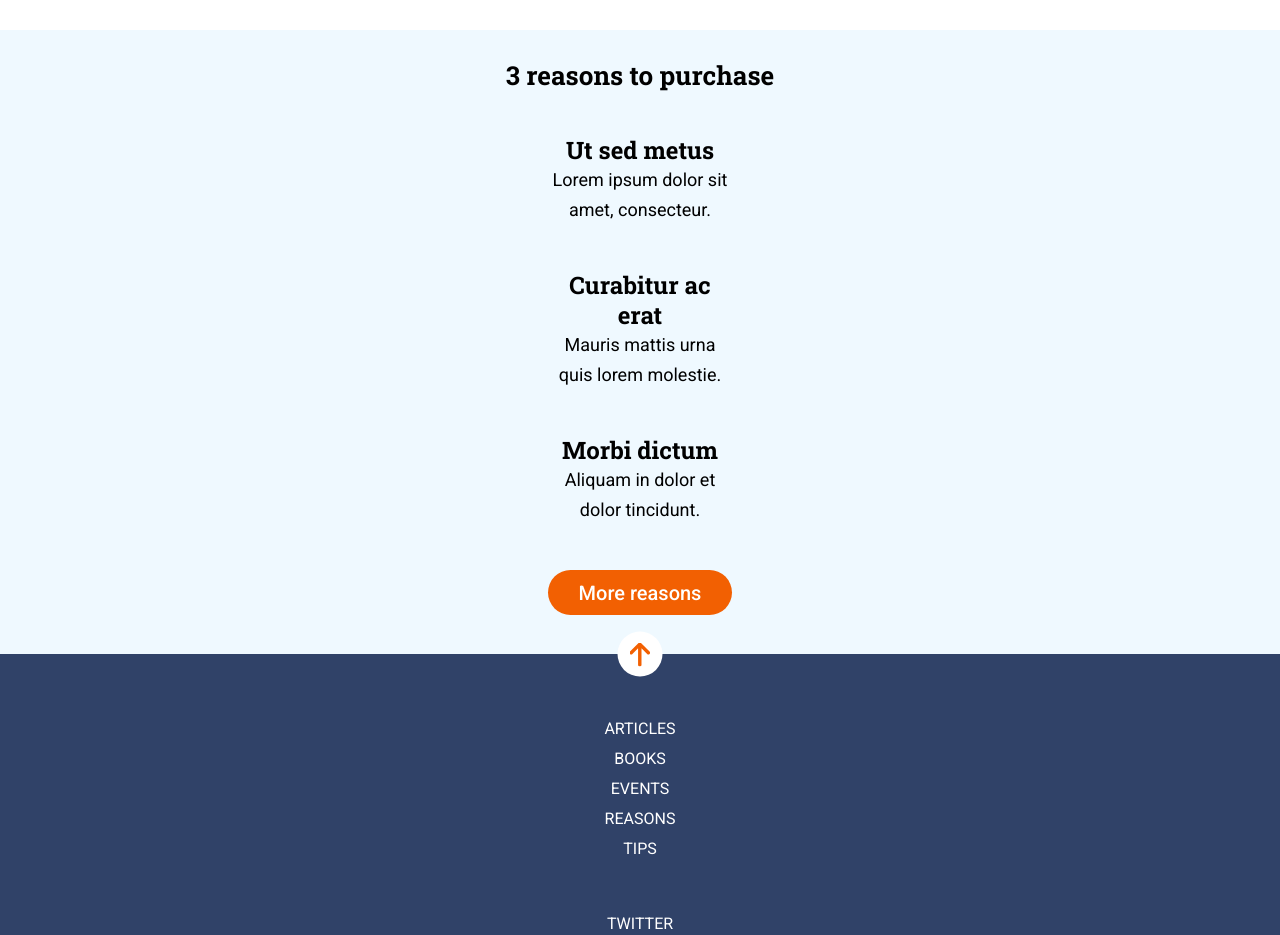
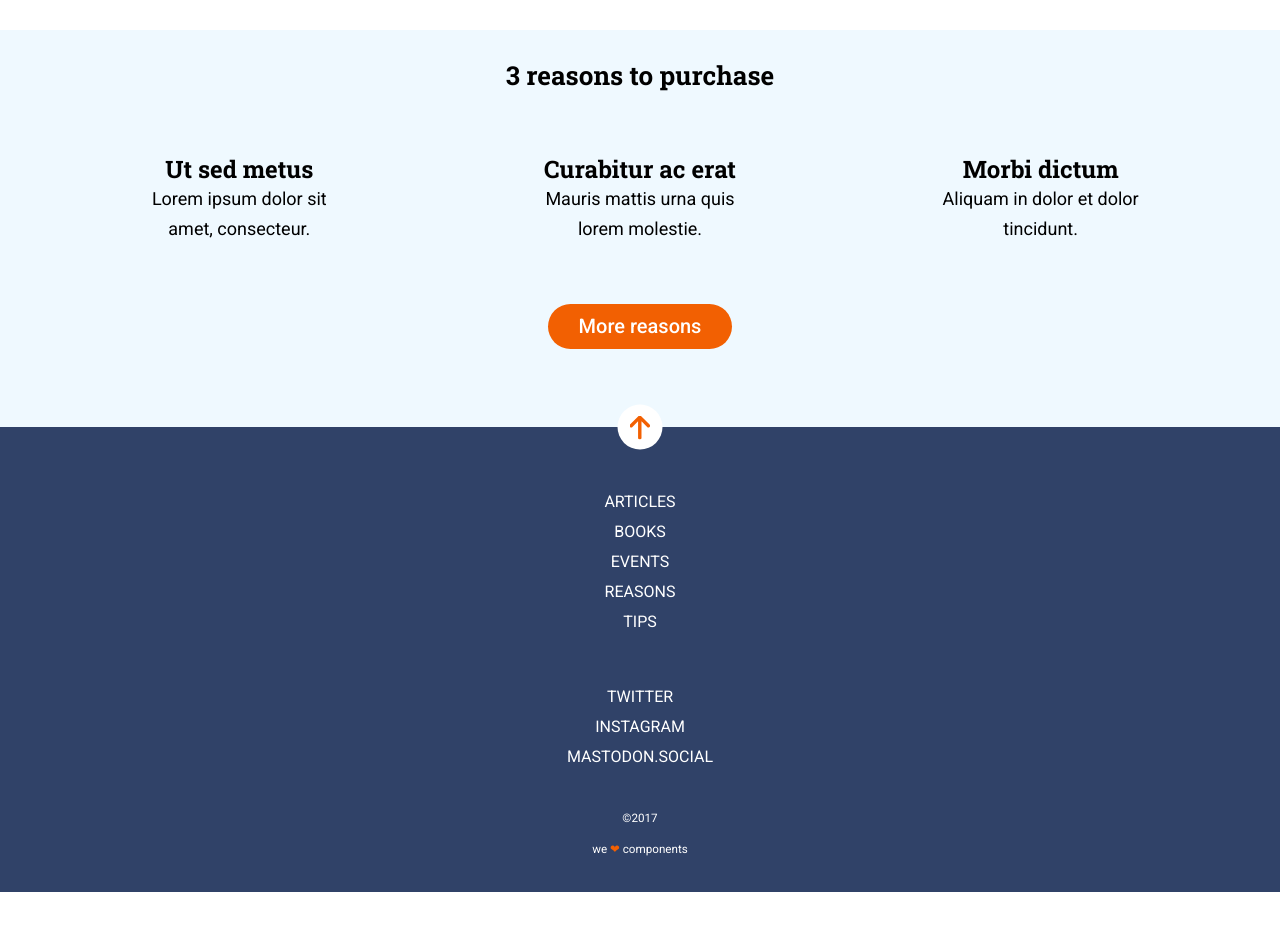
Before and after one commit to Adalab/f-m1-evaluacion-final-anniavdc, a website: page docs/index.html in a window 1280 px wide. Shown: the part 1040-1975 px from the top of the page. After the commit the page ends 1932 px from the top, so only its background shows below. Drawn offline with nearby package versions, Linux system fonts and the light colour scheme; files that its build step writes are made by us from their sources.

Commit message:
Add responsive purchase-section and grid

```diff
--- a/_src/assets/scss/layout/_purchase-section.scss
+++ b/_src/assets/scss/layout/_purchase-section.scss
@@ -6,6 +6,7 @@
 
     @media all and (min-width:768px){
         margin-top: 60px;
+        height: 397px;
     }
 
 }
@@ -22,10 +23,22 @@
 
 }
 
+.purchase-section__list{
+    @media all and (min-width:768px){
+        display: flex;
+    }
+
+}
+
 .section-list__item{
     list-style: none;
     width: 180px;
     margin: 0 auto 45px auto;
+
+    @media all and (min-width:768px){
+        width: 210px;
+        margin-bottom: 60px;
+    }
 
 }
 
```
